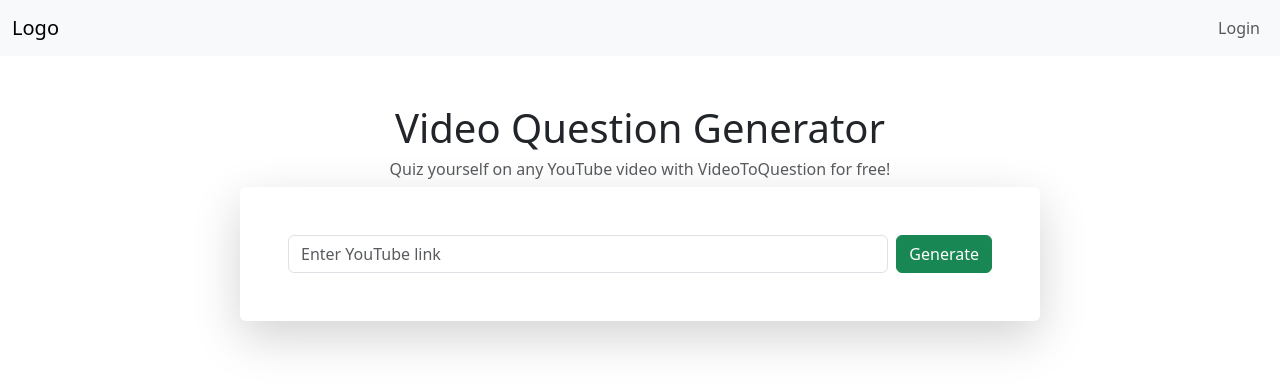
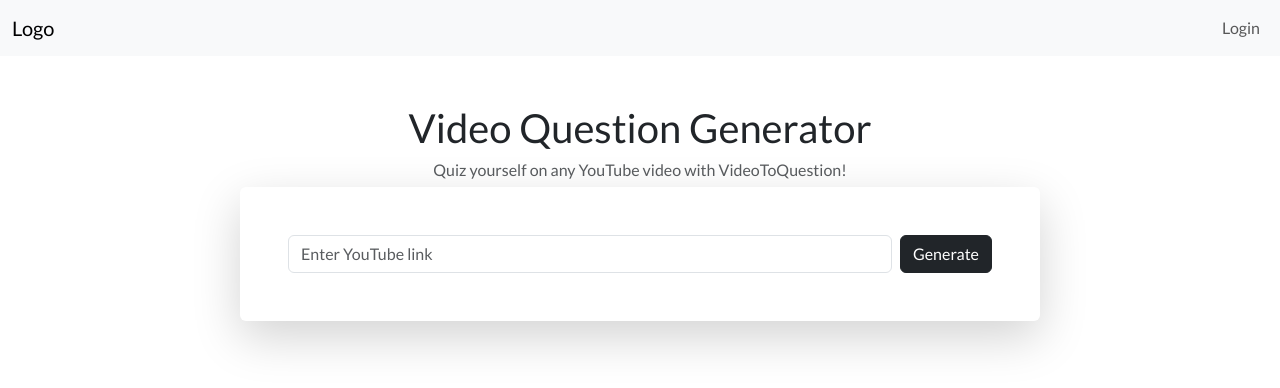
Before and after one commit to MuthannaKhogali/Honours, a Vue app: page / in a window 1280 px wide. Shown: the top 388 px of the page. Built offline with nearby package versions, Linux system fonts and the light colour scheme.

Commit message:
added google fonts added mdl(which i may use may delete)

```diff
--- a/index.html
+++ b/index.html
@@ -1,10 +1,14 @@
 <!DOCTYPE html>
-<html lang="">
+<html lang="en">
   <head>
     <meta charset="UTF-8">
     <link rel="icon" href="/favicon.ico">
     <meta name="viewport" content="width=device-width, initial-scale=1.0">
     <title>Vite App</title>
+    <!-- Import Google Fonts -->
+    <link href="https://fonts.googleapis.com/css2?family=Lato:wght@400;500;700&display=swap" rel="stylesheet">
+    <!-- Import Google Material Icons -->
+    <link rel="stylesheet" href="https://fonts.googleapis.com/icon?family=Material+Icons">
   </head>
   <body>
     <div id="app"></div>
--- a/package.json
+++ b/package.json
@@ -15,6 +15,7 @@
     "cors": "^2.8.5",
     "dotenv": "^16.4.7",
     "express": "^4.21.2",
+    "material-design-lite": "^1.3.0",
     "vue": "^3.5.13",
     "vue-router": "^4.5.0",
     "youtube-transcript": "^1.2.1",
--- a/src/main.js
+++ b/src/main.js
@@ -2,11 +2,15 @@ import { createApp } from 'vue';
 import App from './App.vue';
 import router from './router/index.js';
 
-// Import Bootstrap CSS and JS correctly for Vue 3
+// Import Bootstrap to Vue
 import 'bootstrap/dist/css/bootstrap.min.css';
 import 'bootstrap/dist/js/bootstrap.bundle.min.js';
 import 'bootstrap-icons/font/bootstrap-icons.css';
 
+// Import MDL to Vue
+// import 'material-design-lite/material.min.css';
+// import 'material-design-lite/material.min.js';
+
 const app = createApp(App);
 app.use(router);
 app.mount('#app');
--- a/src/views/home.vue
+++ b/src/views/home.vue
@@ -21,7 +21,7 @@
   <!-- Main Content -->
   <div class="container mt-5 text-center">
     <h1>Video Question Generator</h1>
-    <h6 class="text-muted">Quiz yourself on any YouTube video with VideoToQuestion for free!</h6>
+    <h6 class="text-muted">Quiz yourself on any YouTube video with VideoToQuestion!</h6>
 
     <!-- Link Form -->
     <div class="mb-3 d-flex justify-content-center">
@@ -36,7 +36,7 @@
           placeholder="Enter YouTube link"
           autocomplete="off"
         />
-        <button type="submit" class="btn btn-success">Generate</button>
+        <button type="submit" class="btn btn-dark">Generate</button>
       </form>
     </div>
 
@@ -60,7 +60,7 @@
               :key="index"
               class="btn m-1 btn-secondary"
               :class="{
-                'btn-success': answers[currentQuestion] === option && feedback === 'Correct!',
+                'btn-dark': answers[currentQuestion] === option && feedback === 'Correct!',
                 'btn-danger': feedback && answers[currentQuestion] === option && feedback !== 'Correct!',
                 'btn-success': feedback !== '' && option === questions[currentQuestion].answer
               }"
@@ -193,6 +193,9 @@ export default {
 </script>
 
 <style scoped>
+div {
+  font-family: 'Lato', sans-serif;
+}
 /* loader for the spinning circle animation */
 .loader {
   border: 16px solid #f3f3f3; /* border for the circle */
```
Also changed, not shown: 1 other file (tests, documents, lock files or other folders).
